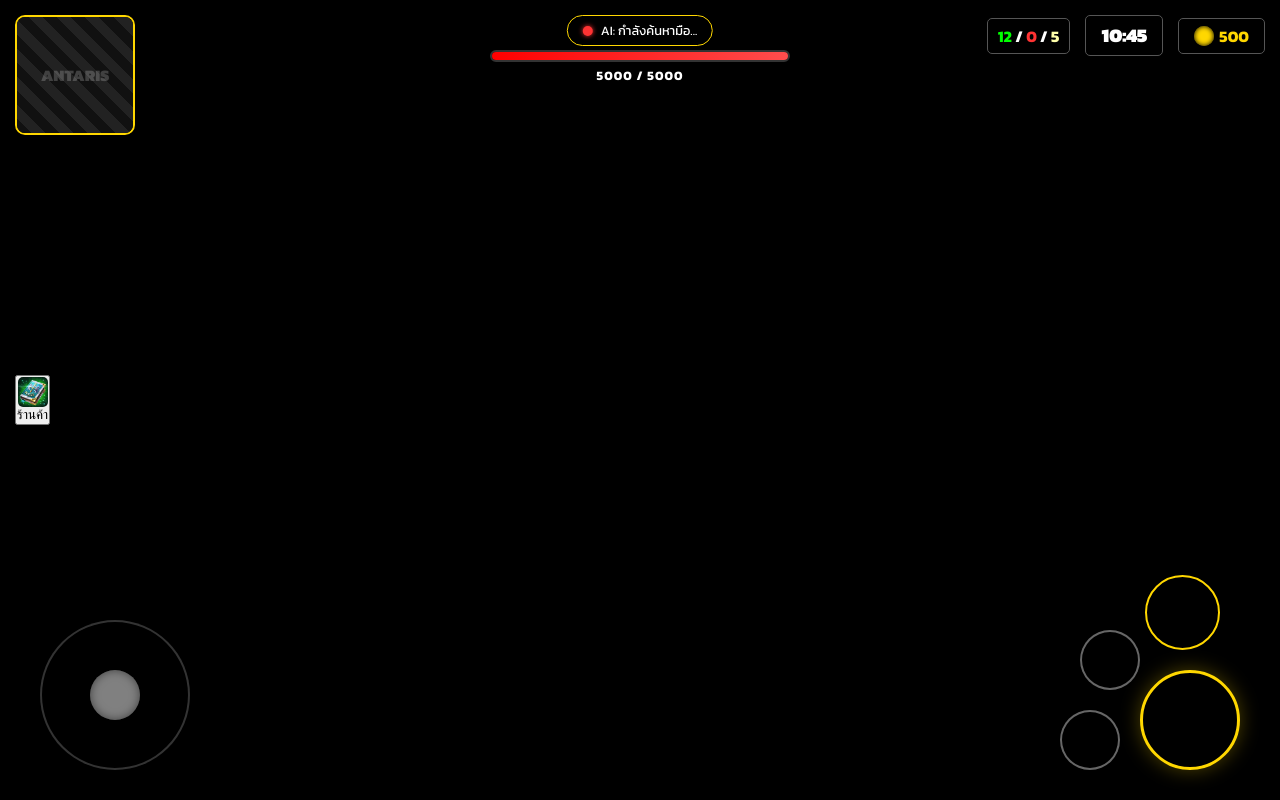
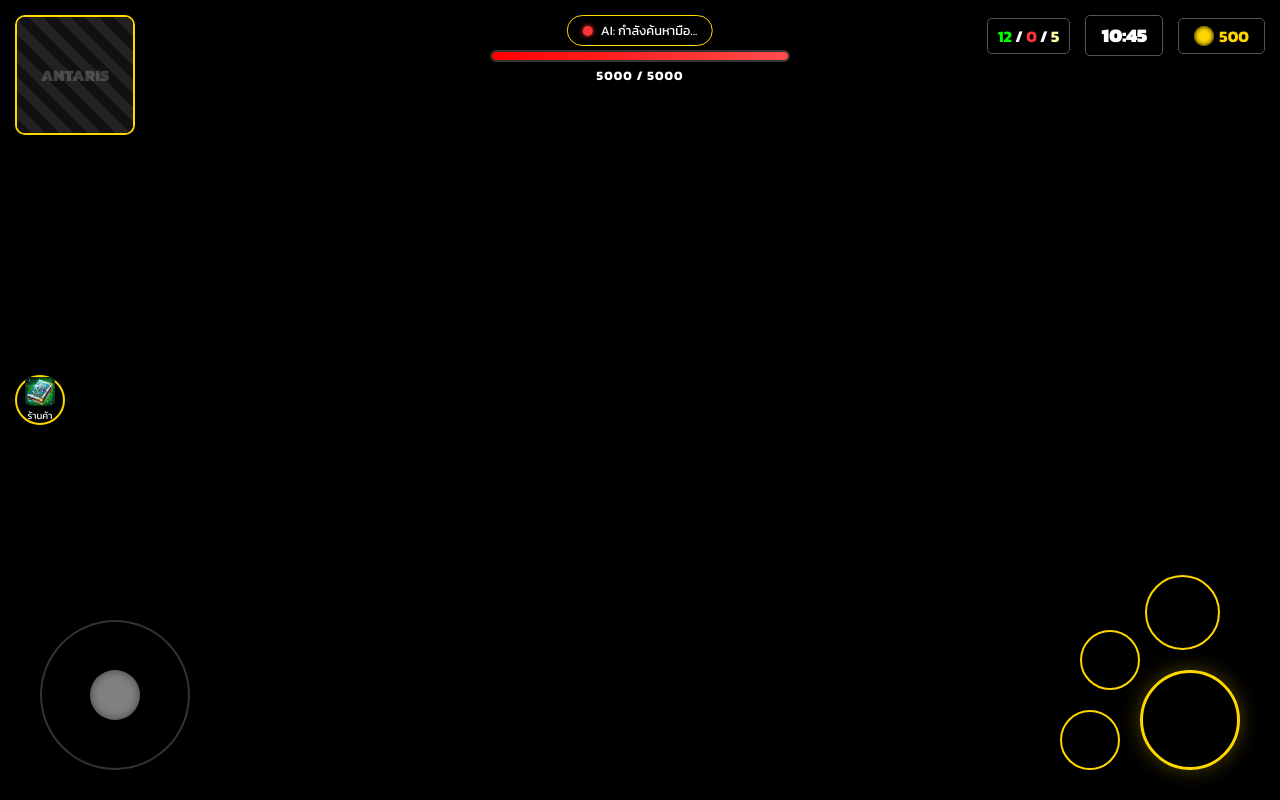
Before and after one commit to StarlightZipX/rov-tower-siege-ar, a website built with Vite: page index.html in a window 1280 px wide. Both pictures are taken after a click on the button "เข้าสู่สมรภูมิ". Built offline with nearby package versions, Linux system fonts and the light colour scheme; no server answers; files whose address does not match are found by name.

Commit message:
Add files via upload

```diff
--- a/style.css
+++ b/style.css
@@ -192,6 +192,19 @@ body, html {
 
 /* Left Controls (Shop) */
 .left-controls { position: absolute; left: 15px; top: 50%; transform: translateY(-50%); display: flex; flex-direction: column; gap: 15px; pointer-events: auto; }
+
+.hud-btn {
+  background: rgba(0, 0, 0, 0.6);
+  border: 2px solid var(--primary-gold);
+  border-radius: 50%;
+  width: 50px; height: 50px;
+  display: flex; flex-direction: column; align-items: center; justify-content: center;
+  color: white; cursor: pointer;
+  box-shadow: 0 0 10px rgba(0,0,0,0.8);
+  transition: transform 0.1s;
+}
+.hud-btn:active { transform: scale(0.9); }
+.hud-btn .label { font-size: 0.6rem; font-family: 'Kanit'; margin-top: 2px; }
 #shop-btn .icon {
   display: block; width: 30px; height: 30px; margin: 0 auto;
   background-image: url('/assets/items/holy.png');
@@ -232,13 +245,17 @@ body, html {
 
 .skill-btn {
   position: absolute; border-radius: 50%;
-  background: rgba(0,0,0,0.7); border: 2px solid rgba(255,255,255,0.4);
+  background: rgba(0,0,0,0.8); border: 2px solid var(--primary-gold);
   color: white; font-size: 1.5rem; cursor: pointer;
   display: flex; align-items: center; justify-content: center;
   overflow: hidden;
+  box-shadow: 0 0 15px rgba(0,0,0,0.6);
+}
+.skill-btn .icon {
+  width: 100%; height: 100%; border-radius: 50%;
 }
 .skill-btn:active { transform: scale(0.9); }
-.skill-btn:disabled { filter: grayscale(100%); cursor: not-allowed; }
+.skill-btn:disabled { filter: grayscale(100%) brightness(0.5); cursor: not-allowed; }
 
 /* Skill Placements (Arc around attack button) */
 #skill1-btn { width: 60px; height: 60px; bottom: 0; right: 120px; }
@@ -281,7 +298,14 @@ body, html {
   align-items: center;
   gap: 10px;
 }
-.shop-item-icon { width: 50px; height: 50px; border-radius: 5px; object-fit: cover; border: 1px solid #777; }
+.shop-item-icon {
+  width: 50px; height: 50px;
+  border-radius: 5px;
+  object-fit: cover;
+  border: 1px solid var(--primary-gold);
+  box-shadow: 0 0 8px rgba(0,0,0,0.8);
+  background: #000;
+}
 .shop-item-info { flex: 1; }
 .shop-item-name { font-weight: bold; color: var(--primary-gold); font-size: 0.9rem; }
 .shop-item-stat { font-size: 0.8rem; color: #aaa; }
```
Also changed, not shown: dist/assets/index-5neUTf3T.js (added), dist/assets/index-BCK6Spbu.css (added), dist/assets/items/claves.png (added), dist/assets/items/fenrir.png (added), dist/assets/items/hecate.png (added), dist/assets/items/holy.png (added), dist/assets/items/omni.png (added), dist/assets/skills/attack.png (added), dist/assets/skills/flicker.jpg (added), dist/assets/skills/heal.jpg (added), dist/assets/skills/sprint.jpg (added), dist/index.html, public/assets/items/omni.png (added).
